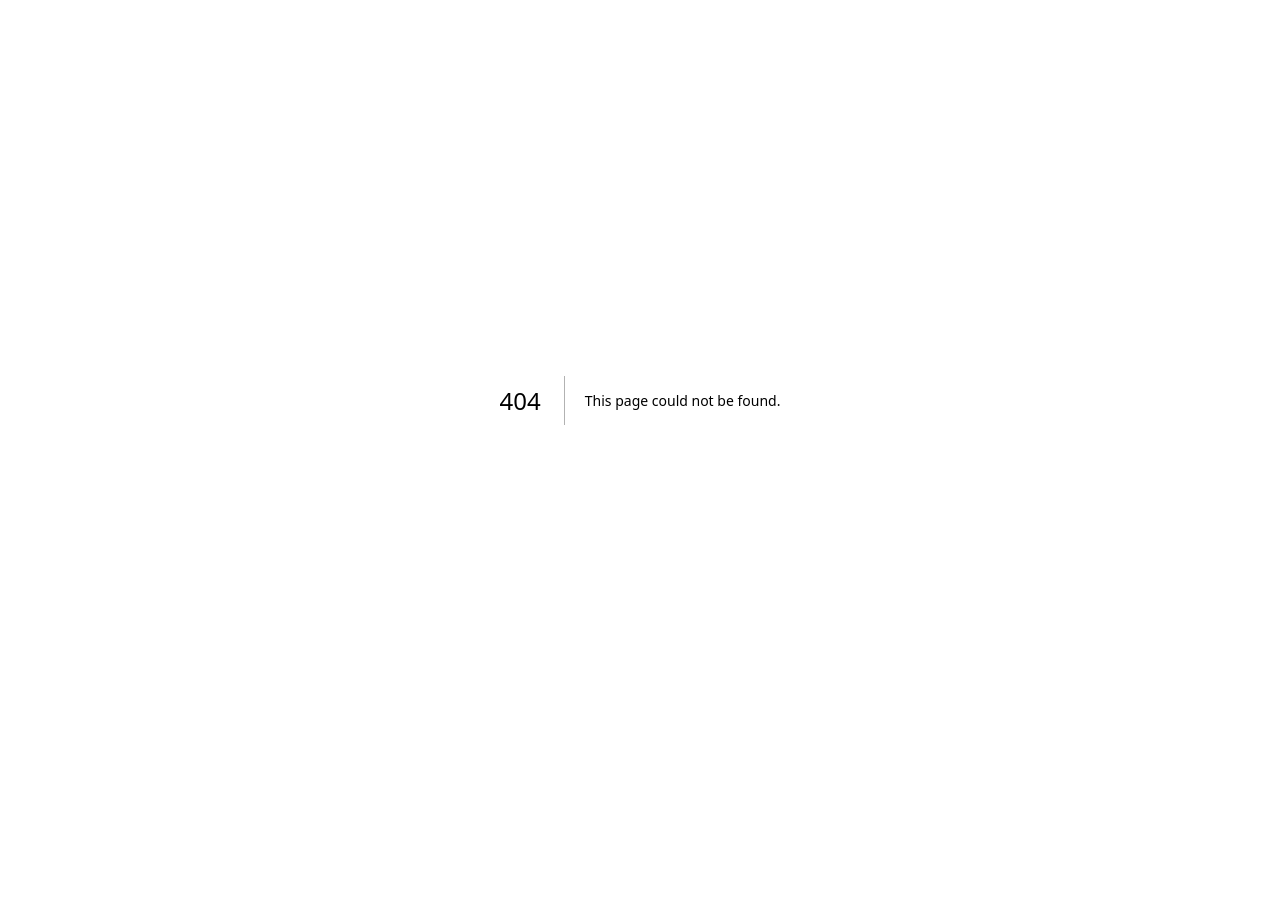
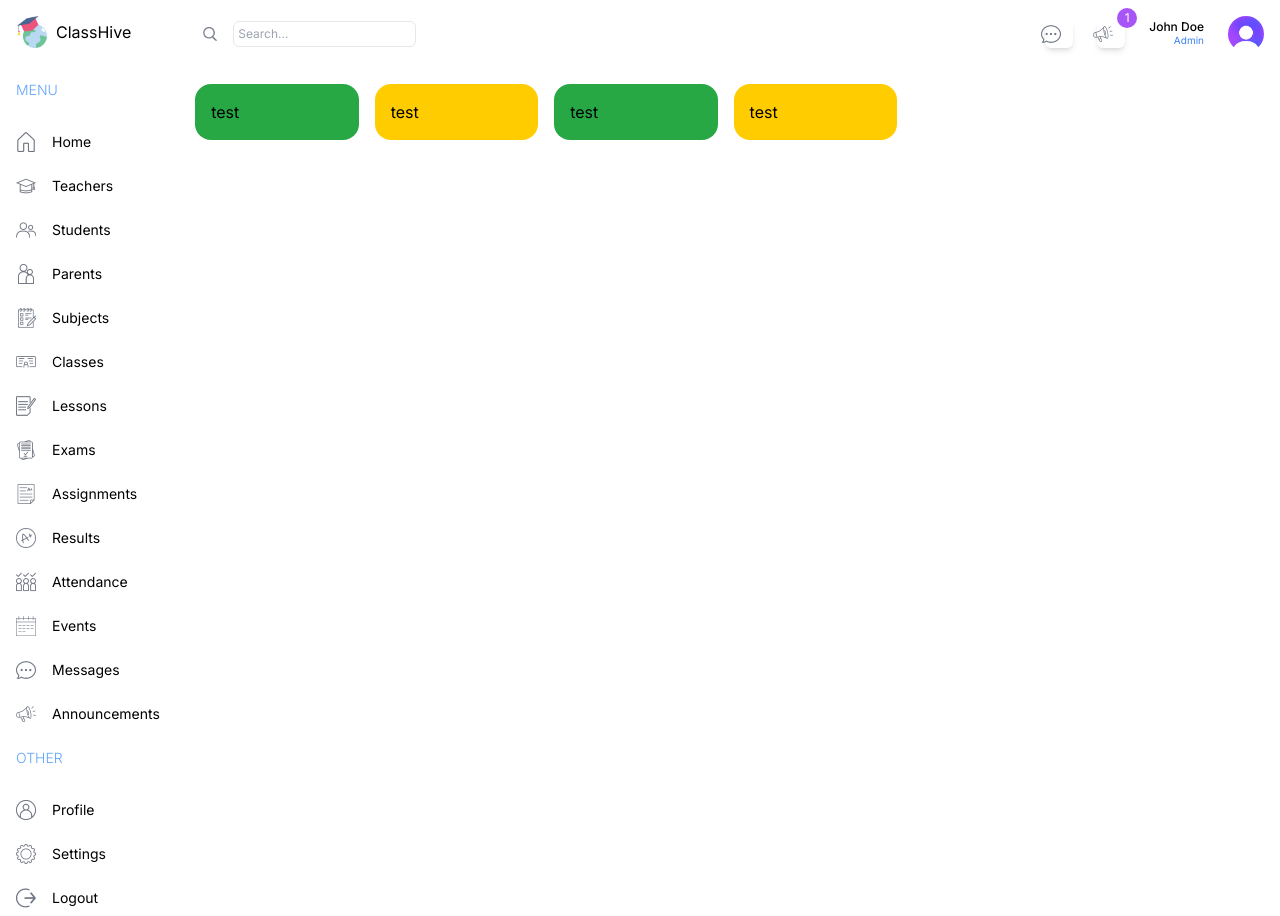
Before and after one commit to buriihenry/classhive, a Next.js app: page /admin in a window 1280 px wide. Before the commit this address had no page. Before the commit the page ends 800 px from the top, so only its background shows below. Built offline with nearby package versions, Linux system fonts and the light colour scheme.

Commit message:
Implement dashboard layout

```diff
--- /dev/null
+++ b/src/app/(dashboard)/admin/page.tsx
@@ -0,0 +1,24 @@
+import UserCard from "@/components/UserCard"
+
+const AdminPage = () => {
+  return (
+    <div className='p-4 flex gap-4 flex-col md:flex-row'>
+      {/* left */}
+      <div className="w-full lg:w-2/3">
+      {/* UserCards */}
+      <div className="flex gap-4 flex-wrap justify-between">
+        <UserCard type="student" />
+        <UserCard type="teacher" />
+        <UserCard type="parent" />
+        <UserCard type="staff" />
+
+      </div>
+      </div>
+
+      {/* right */}
+      <div className="w-full lg:w-1/3"></div>
+    </div>
+  )
+}
+
+export default AdminPage
--- /dev/null
+++ b/src/app/(dashboard)/layout.tsx
@@ -0,0 +1,35 @@
+import Menu from "@/components/Menu";
+
+import Link from "next/link";
+import Image from "next/image";
+import Navbar from "@/components/Navbar";
+
+
+
+
+export default function DashboardLayout({
+  children,
+}: Readonly<{
+  children: React.ReactNode;
+}>) {
+  return (
+
+     <div className="h-screen flex">
+      {/*LEFT*/}
+      <div className="w-[14%] md:w-[8%] lg:w-[16%] xl:w-[14%] p-4">
+        <Link href="/" className="flex items-center justify-center lg:justify-start gap-2">
+        <Image src="/logo.png" alt="logo" width={32} height={32}/>
+        <span className="hidden lg:block"> ClassHive</span>
+        </Link>
+        <Menu/>
+
+      </div>
+      {/*RIGHT*/}
+      <div className="w-[86%] md:w-[92%] lg:w-[84%] xl:w-[86%] bg[#e0e0e0] overflow-scroll">
+        <Navbar />
+        {children}
+      </div>
+     </div>
+
+  );
+}
--- /dev/null
+++ b/src/app/(dashboard)/parent/page.tsx
@@ -0,0 +1,7 @@
+const ParentPage = () => {
+  return (
+    <div className=''>ParentPage</div>
+  )
+}
+
+export default ParentPage
--- /dev/null
+++ b/src/app/(dashboard)/student/page.tsx
@@ -0,0 +1,7 @@
+const StudentPage = () => {
+  return (
+    <div className=''>StudentPage</div>
+  )
+}
+
+export default StudentPage
--- /dev/null
+++ b/src/app/(dashboard)/teacher/page.tsx
@@ -0,0 +1,7 @@
+const TeacherPage = () => {
+  return (
+    <div className=''>TeacherPage</div>
+  )
+}
+
+export default TeacherPage
--- a/src/app/layout.tsx
+++ b/src/app/layout.tsx
@@ -5,7 +5,7 @@ import "./globals.css";
 const inter = Inter({ subsets: ["latin"] });
 
 export const metadata: Metadata = {
-  title: "Lama Dev School Management Dashboard",
+  title: "classhive",
   description: "Next.js School Management System",
 };
 
--- /dev/null
+++ b/src/app/sign-in/page.tsx
@@ -0,0 +1,7 @@
+const LoginPage = () => {
+  return (
+    <div className=''>LoginPage</div>
+  )
+}
+
+export default LoginPage
--- a/src/components/Menu.tsx
+++ b/src/components/Menu.tsx
@@ -1,3 +1,6 @@
+import Link from "next/link";
+import Image from "next/image";
+
 const menuItems = [
   {
     title: "MENU",
@@ -112,3 +115,29 @@ const menuItems = [
     ],
   },
 ];
+
+
+const Menu = () => {
+  return (
+    <div className='mt-4 text-sm'>
+      {menuItems.map(i=>(
+        <div className="flex flex-col gap-2" key={i.title}>
+          <span className="hidden lg:block text-blue-400 font-light my-4">{i.title}</span>
+          {i.items.map(item=>(
+            <Link
+            href={item.href}
+            key={item.label}
+            className="flex items-center justify-center lg:justify-start gap-4 py-2 rounded-md hover:bg-blue-100 transition-colors"
+            >
+              <Image src={item.icon} alt="" width={20} height={20}/>
+              <span className="hidden lg:block">{item.label}</span>
+
+            </Link>
+          ))}
+        </div>
+      ))}
+      </div>
+  )
+}
+
+export default Menu
--- /dev/null
+++ b/src/components/Navbar.tsx
@@ -0,0 +1,35 @@
+import Image from 'next/image';
+
+const Navbar = () => {
+  return (
+    <div className='flex items-center justify-between p-4'>
+        {/* Search bar */}
+        <div className="hidden md:flex items-center gap-2 text-xs rounded-full ring-[]1.5px ring-gray-300 px-2">
+            <Image src="/search.png" alt="search" width={14} height={14} />
+            <input
+                type="text"
+                placeholder="Search..."
+                className="ml-2 p-1 border rounded-md focus:outline-none focus:border-blue-500"/>
+        </div>
+
+        {/* User profile */}
+        <div className='flex items-center gap-6 justify-end w-full'>
+            <div className='bg-white flex items-center justify-center w-7 h-7 rounded-md shadow-md cursor-pointer'>
+                <Image src="/message.png" alt="" width={20} height={20} className='inline-block mr-4' />
+            </div>
+            <div className='bg-white flex items-center justify-center w-7 h-7 rounded-md shadow-md cursor-pointer relative'>
+                <Image src="/announcement.png" alt="" width={20} height={20} className='inline-block mr-4' />
+                <div className='absolute -top-3 -right-3 w-5 h-5 flex items-center justify-center bg-purple-500 text-white rounded-full text-xs'>1</div>
+            </div>
+            <div className='flex flex-col'>
+                <span className='text-xs leading-3 font-medium'>John Doe</span>
+                <span className='text-[10px] text-blue-500 text-right'>Admin</span>
+            </div>
+            <Image src="/avatar.png" alt="" width={36} height={36} className='rounded-full cursor-pointer' />
+
+        </div>
+    </div>
+  )
+}
+
+export default Navbar
--- /dev/null
+++ b/src/components/UserCard.tsx
@@ -0,0 +1,9 @@
+const UserCard = ({type}:{type:string}) => {
+  return (
+    <div className='rounded-2xl odd:bg-buriiPurple even:bg-buriiYellow p-4 flex-1'>
+        test
+    </div>
+  )
+}
+
+export default UserCard
--- a/tailwind.config.ts
+++ b/tailwind.config.ts
@@ -13,6 +13,16 @@ const config: Config = {
         "gradient-conic":
           "conic-gradient(from 180deg at 50% 50%, var(--tw-gradient-stops))",
       },
+      colors:{
+        buriiSky:"#87ceeb",
+        buriiSkyLight:"#cceeff",
+        buriiPurple:"#28a745",
+        buriiPurpleLight:"#ccffcc",
+        buriiYellow:"#ffcc00",
+        buriiYellowLight:"#fff2b3",
+
+      }
+
     },
   },
   plugins: [],
```
